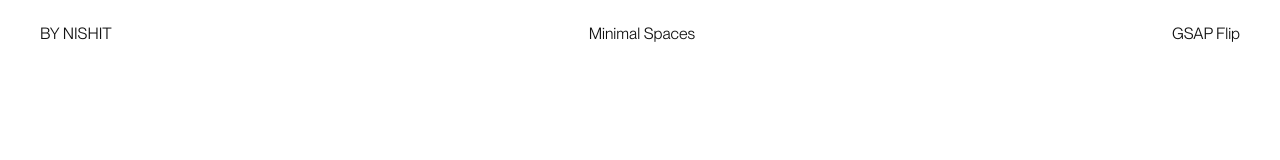
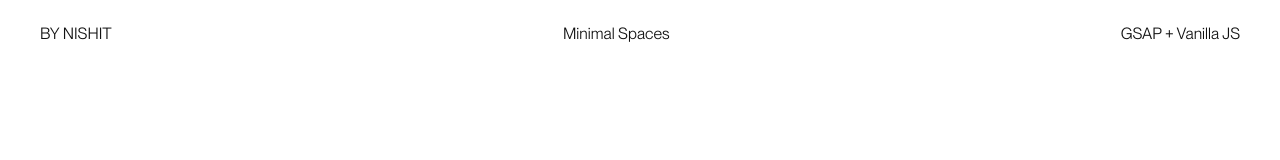
Before and after one commit to Nishitsarvaiya/scroll-cards, a website built with Vite: page index.html in a window 1280 px wide. Shown: the top 160 px of the page. Built offline with nearby package versions, Linux system fonts and the light colour scheme; some packages are replaced by stand-ins of ours.

Commit message:
chore: update header text to reflect vanilla JS implementation

```diff
--- a/index.html
+++ b/index.html
@@ -9,7 +9,7 @@
 		<header class="header">
 			<span class="header__left">BY NISHIT</span>
 			<span class="header__center">Minimal Spaces</span>
-			<span class="header__right">GSAP Flip</span>
+			<span class="header__right">GSAP + Vanilla JS</span>
 		</header>
 
 		<!-- The scroll track defines how long the scrubbable animation lasts. -->
```
